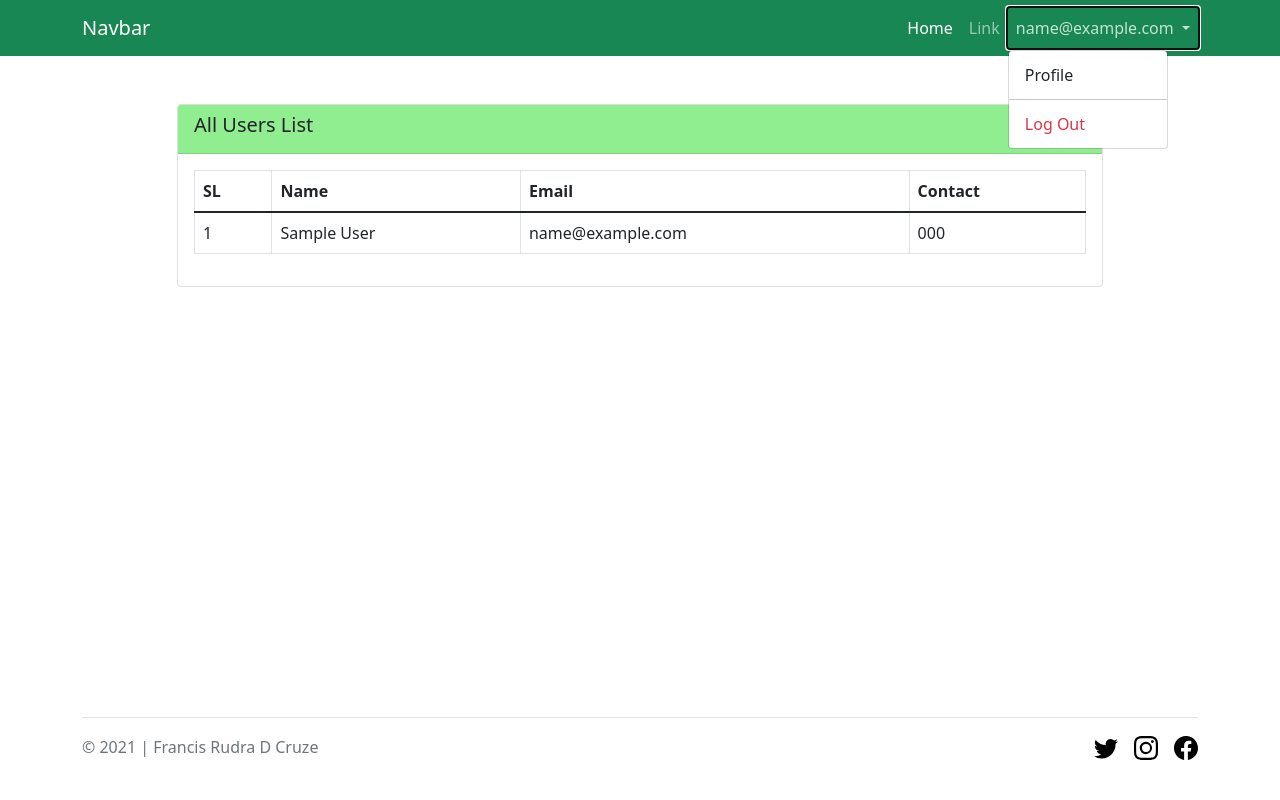
After one commit to rudradcruze/finance-business, a PHP site: page /admin/dashboard.php in a window 1280 px wide, after a click that opens the changed part. The commit adds this page. Run offline with PHP 8.4, Linux system fonts and the light colour scheme; the visitor is signed in with stand-in values (Sample User, id 1); tables that the repository leaves empty or names only in its code hold one stand-in row (values such as "Sample post").

Commit message:
Login system with view admin user details

```diff
--- /dev/null
+++ b/admin/dashboard.php
@@ -0,0 +1,58 @@
+<?php
+    session_start();
+    if(!isset($_SESSION['user_status'])){
+        header('location: ../login.php');
+    }
+
+    require_once('../header.php');
+    require_once('navbar.php');
+    require_once('../db.php');
+
+    $get_query = "SELECT f_name, mobile, email FROM users";
+    $from_db = mysqli_query($db_connect, $get_query);
+    $after_assoc = mysqli_fetch_assoc($from_db);
+?>
+
+    <section>
+        <div class="container">
+            <div class="row">
+                <div class="col-lg-10 mx-auto">
+                    <div class="card mt-5">
+                        <div class="card-header bg-success">
+                            <h5 class="card-title text-capitalize">All Users List</h5>
+                        </div>
+                        <div class="card-body">
+                            <table class="table table-bordered">
+                                <thead>
+                                    <th>SL</th>
+                                    <th>Name</th>
+                                    <th>Email</th>
+                                    <th>Contact</th>
+                                </thead>
+                                <tbody>
+                                    <?php
+                                        $count = 1;
+                                        foreach ($from_db as $user) {
+                                    ?>
+                                    <tr>
+                                        <td><?= $count ?></td>
+                                        <td><?= $user['f_name']?></td>
+                                        <td><?= $user['email']?></td>
+                                        <td><?= $user['mobile']?></td>
+                                    </tr>
+                                    <?php
+                                        $count++;
+                                        }
+                                    ?>
+                                </tbody>
+                            </table>
+                        </div>
+                    </div>
+                </div>
+            </div>
+        </div>
+    </section>
+
+<?php
+    require_once('../footer.php');
+?>
--- /dev/null
+++ b/admin/navbar.php
@@ -0,0 +1,28 @@
+<nav class="navbar navbar-expand-lg navbar-dark bg-success">
+  <div class="container">
+    <a class="navbar-brand" href="#">Navbar</a>
+    <button class="navbar-toggler" type="button" data-bs-toggle="collapse" data-bs-target="#navbarSupportedContent" aria-controls="navbarSupportedContent" aria-expanded="false" aria-label="Toggle navigation">
+      <span class="navbar-toggler-icon"></span>
+    </button>
+    <div class="collapse navbar-collapse" id="navbarSupportedContent">
+      <ul class="navbar-nav ms-auto mb-2 mb-lg-0">
+        <li class="nav-item">
+          <a class="nav-link active" aria-current="page" href="#">Home</a>
+        </li>
+        <li class="nav-item">
+          <a class="nav-link" href="#">Link</a>
+        </li>
+        <li class="nav-item dropdown">
+          <a class="nav-link dropdown-toggle" href="#" id="navbarDropdown" role="button" data-bs-toggle="dropdown" aria-expanded="false">
+          <?= $_SESSION['email']; ?>
+          </a>
+          <ul class="dropdown-menu" aria-labelledby="navbarDropdown">
+            <li><a class="dropdown-item" href="#">Profile</a></li>
+            <li><hr class="dropdown-divider"></li>
+            <li><a class="dropdown-item text-danger" href="../logout.php">Log Out</a></li>
+          </ul>
+        </li>
+      </ul>
+    </div>
+  </div>
+</nav>
--- /dev/null
+++ b/db.php
@@ -0,0 +1,12 @@
+<?php
+
+// Database Information
+$db_host = "localhost";
+$db_user = "root";
+$db_pass = "";
+$db_name = "finance_business";
+
+// DB Connection
+$db_connect = mysqli_connect($db_host, $db_user, $db_pass, $db_name);
+
+?>
--- a/header.php
+++ b/header.php
@@ -9,8 +9,9 @@
     <link href="https://cdn.jsdelivr.net/npm/bootstrap@5.1.3/dist/css/bootstrap.min.css" rel="stylesheet">
     <!-- Our CSS -->
     <link rel="stylesheet" href="style.css">
+    <link rel="stylesheet" href="../style.css">
 
-    <title>Registration Form Validation</title>
+    <title>Login System</title>
 </head>
 
 <body>
--- /dev/null
+++ b/logout.php
@@ -0,0 +1,5 @@
+<?php
+    session_start();
+    unset($_SESSION['user_status']);
+    header('location: login.php');
+?>
```
Also changed, not shown: login.php (added, +52 -0 lines), login_post.php (added, +26 -0 lines), register.php (+15 -5 lines), register_post.php (+1 -10 lines).
